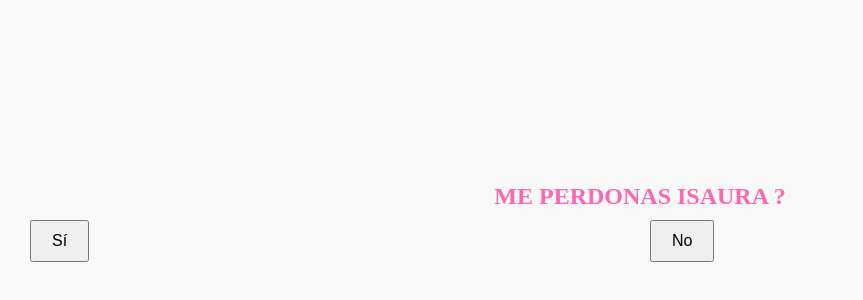
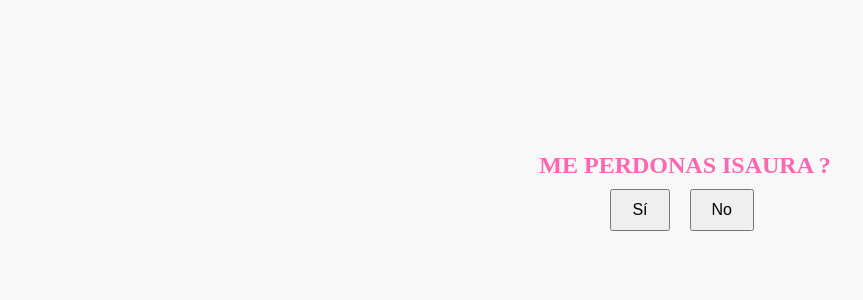
Before and after one commit to SantiHacking/Index, a plain HTML site: page index.html in a window 1280 px wide. Shown: the part 204-504 px from the top of the page, without its empty margins (0-863 px from the left). Drawn offline with Linux system fonts and the light colour scheme.

Commit message:
Update index.html

```diff
--- a/index.html
+++ b/index.html
@@ -23,18 +23,23 @@
       font-size: 24px;
       font-weight: bold;
       color: #ff66b2; /* rosado */
+      margin-left: 90px;
     }
 
-    #btnYes, #btnNo {
+    #btnYes {
+      margin: 10px;
+      padding: 10px 20px;
+      font-size: 16px;
+      cursor: pointer;
+    }
+    #btnNo {
       margin: 10px;
       padding: 10px 20px;
       font-size: 16px;
       cursor: pointer;
       position: absolute;
     }
-#btnYes {
-      left: 20px; /* Ajusta el valor según sea necesario */
-    }
+
   </style>
 </head>
 <body>
```
